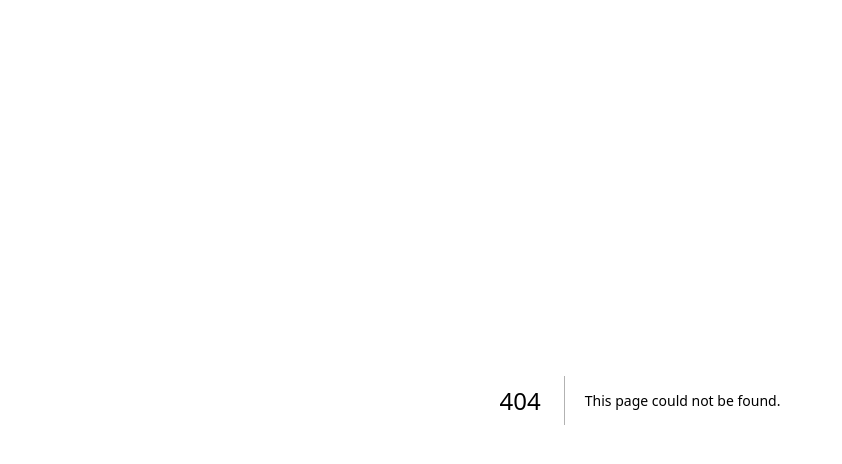
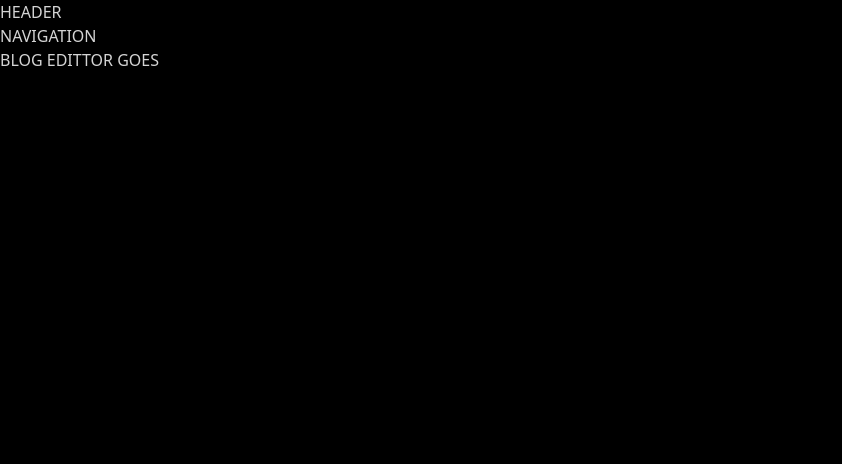
Before and after one commit to KNUST-FECE/CBET-admin, a Next.js app: page /blogs/1 in a window 1280 px wide. Before the commit this address had no page. Shown: the top 464 px of the page, without its empty margins (0-842 px from the left). Built offline with nearby package versions, Linux system fonts and the light colour scheme.

Commit message:
feat(pages): add market adn roles pages

```diff
--- /dev/null
+++ b/app/(admin)/blogs/[slug]/page.tsx
@@ -0,0 +1,8 @@
+
+export default function Page() {
+    return (
+        <div className="blog-form-container">
+            <p>BLOG EDITTOR GOES</p>
+        </div>
+    )
+}
--- /dev/null
+++ b/app/(admin)/blogs/layout.tsx
@@ -0,0 +1,9 @@
+
+export default function Layout({ children }: Readonly<{ children: React.ReactNode; }>) {
+    return (
+        <div className="blogs-container">
+            <p>NAVIGATION</p>
+            {children}
+        </div>
+    );
+}
--- /dev/null
+++ b/app/(admin)/market/layout.tsx
@@ -0,0 +1,9 @@
+
+export default function Layout({ children }: Readonly<{ children: React.ReactNode; }>) {
+    return (
+        <div className="market-container">
+            <p>NAVIGATION</p>
+            {children}
+        </div>
+    );
+}
--- /dev/null
+++ b/app/(admin)/market/products/page.tsx
@@ -0,0 +1,8 @@
+
+export default function Page() {
+    return (
+        <div className="products-container">
+            <p>PRODUCTS TABLE HERE</p>
+        </div>
+    )
+}
--- /dev/null
+++ b/app/(admin)/market/shops/page.tsx
@@ -0,0 +1,8 @@
+
+export default function Page() {
+    return (
+        <div className="shops-container">
+            <p>SHOPS TABLE HERE</p>
+        </div>
+    )
+}
--- /dev/null
+++ b/app/(admin)/roles/page.tsx
@@ -0,0 +1,9 @@
+
+export default function Page() {
+    return (
+        <div className="roles-container">
+            <p>ALL ROLES ARE HERE</p>
+            <p>ADD ROLES HERE</p>
+        </div>
+    )
+}
```
